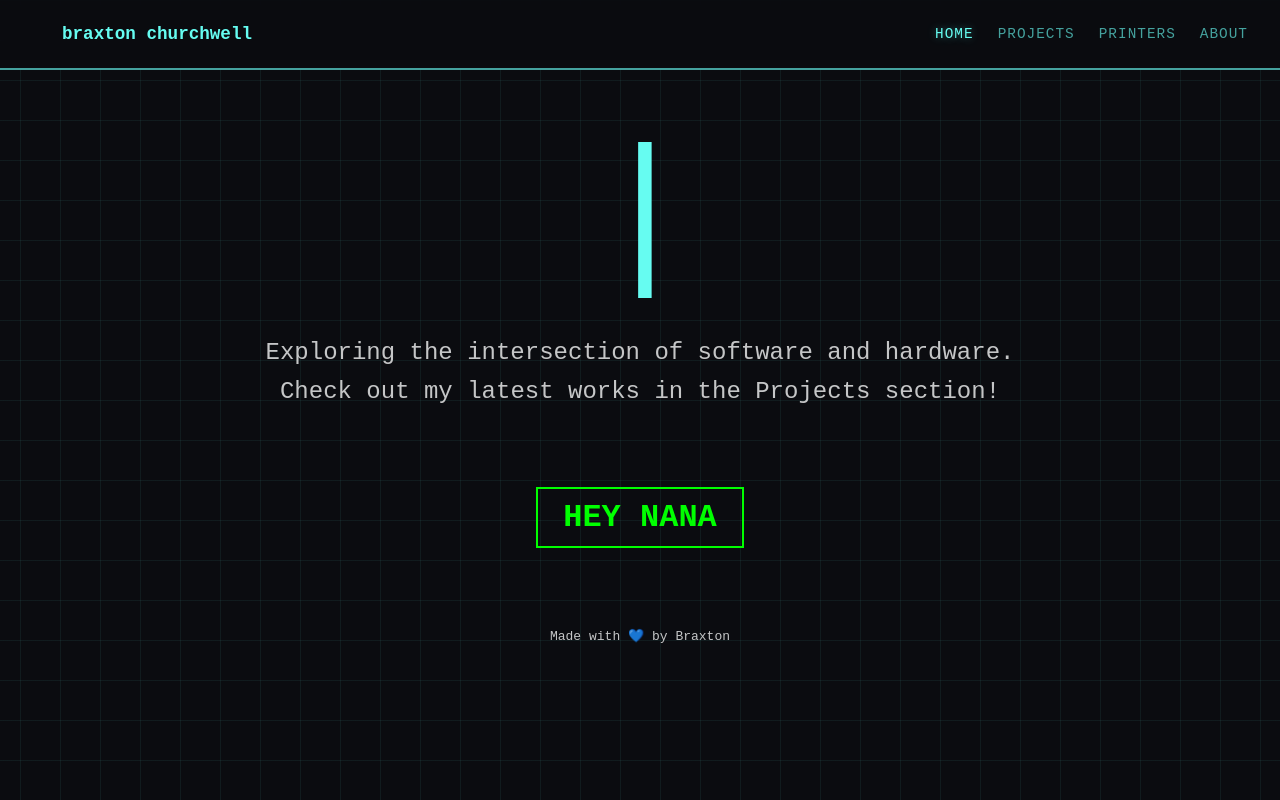
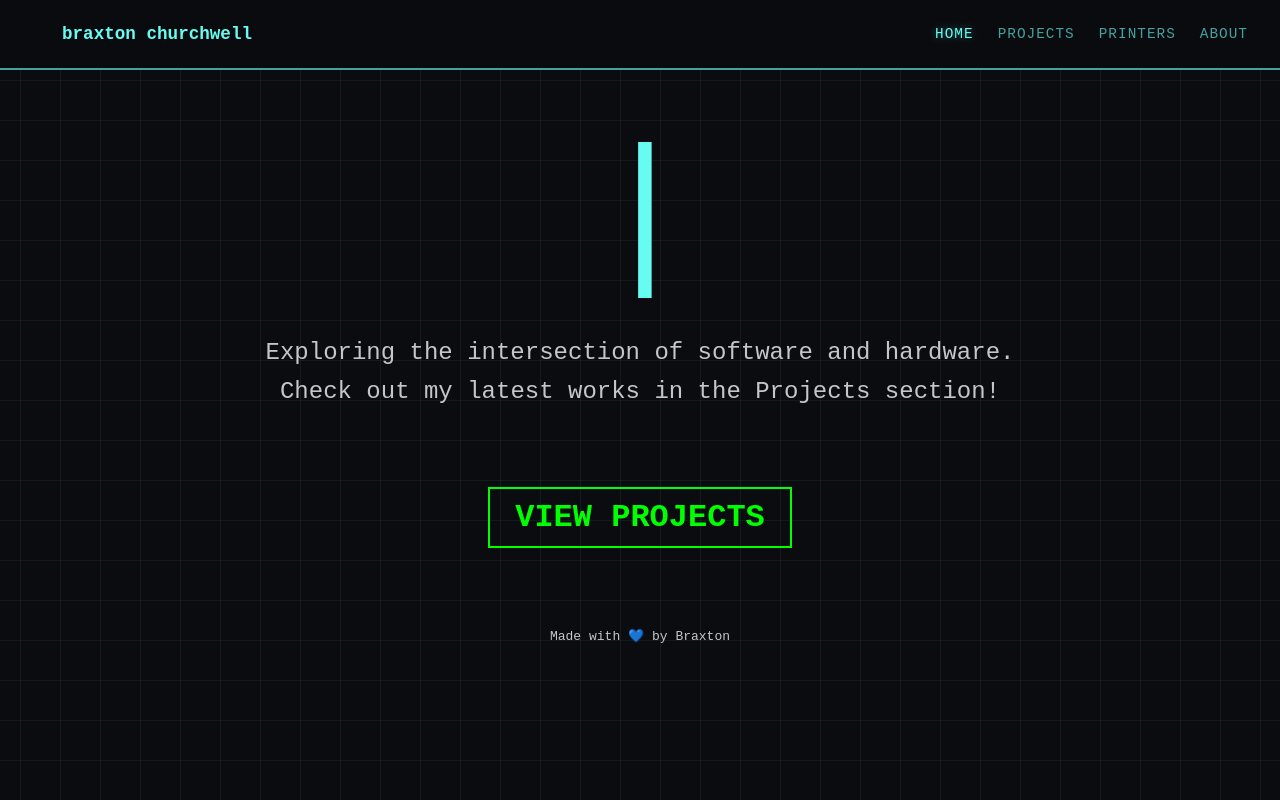
Before and after one commit to braxtonc360360/portfolio, a React (Vite) app: page / in a window 1280 px wide. Built offline with nearby package versions, Linux system fonts and the light colour scheme.

Commit message:
undo test

```diff
--- a/src/App.jsx
+++ b/src/App.jsx
@@ -60,7 +60,7 @@ function App() {
             title={HOME_CONTENT.title}
             subtitle={HOME_CONTENT.subtitle}
             footer={HOME_CONTENT.footer}
-            ctaText="HEY NANA"
+            ctaText="VIEW PROJECTS"
             ctaPath="/projects"
           />
         } />
```
